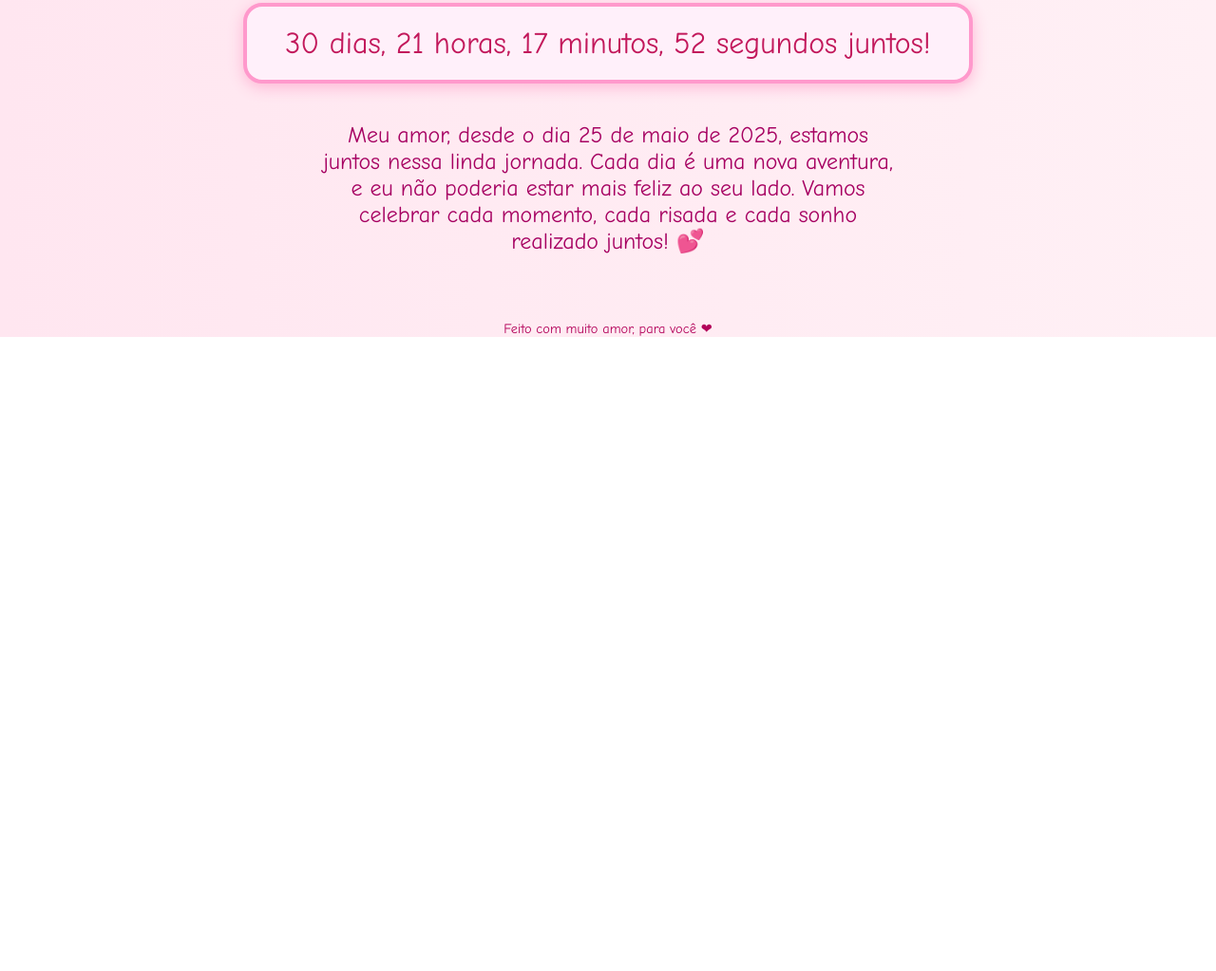
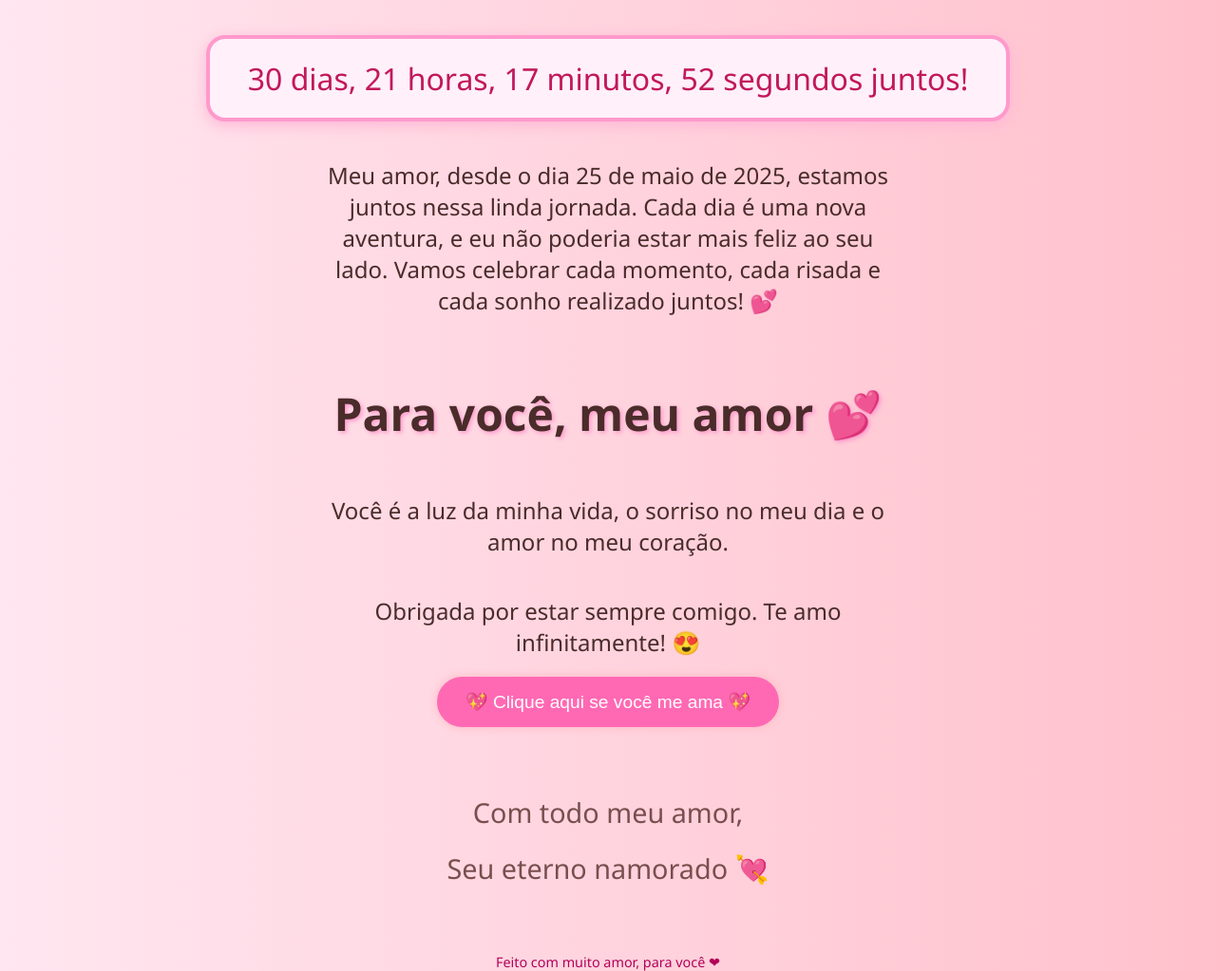
Before and after one commit to D1M13K/My-Princess, a plain HTML site: page index.html in a window 1280 px wide. Shown: the part 926-1949 px from the top of the page at 95% size. Before the commit the page ends 1281 px from the top, so only its background shows below. Drawn offline with Linux system fonts and the light colour scheme.

Commit message:
Update index.html

```diff
--- a/index.html
+++ b/index.html
@@ -185,10 +185,67 @@ do seu…  AMOR💖
   </script>
 
 <!-- ...existing code... -->
+</body>
+</html>
+
+<!DOCTYPE html>
+<html lang="pt-BR">
+<head>
+  <meta charset="UTF-8">
+  <title>Para Meu Amor 💖</title>
+  <style>
+    body {
+      margin: 0;
+      padding: 0;
+      background: linear-gradient(to right, #ffe6f0, #ffc1cc);
+      font-family: 'Segoe UI', sans-serif;
+      text-align: center;
+      color: #4a2c2a;
+    }
+    h1 {
+      margin-top: 50px;
+      font-size: 3em;
+    }
+    p {
+      font-size: 1.5em;
+      margin: 20px;
+    }
+    .heart-button {
+      background-color: #ff69b4;
+      color: white;
+      border: none;
+      padding: 15px 30px;
+      font-size: 1.2em;
+      border-radius: 30px;
+      cursor: pointer;
+      transition: transform 0.3s ease;
+      box-shadow: 0 0 10px #ffb6c1;
+    }
+    .heart-button:hover {
+      transform: scale(1.1);
+      background-color: #ff1493;
+    }
+    .footer {
+      margin-top: 50px;
+      font-size: 1.2em;
+      color: #7a4e4e;
+    }
+  </style>
+</head>
+<body>
+  <h1>Para você, meu amor 💕</h1>
+  <p>Você é a luz da minha vida, o sorriso no meu dia e o amor no meu coração.</p>
+  <p>Obrigada por estar sempre comigo. Te amo infinitamente! 😍</p>
+  <button class="heart-button" onclick="alert('Eu te amo, meu amor! 💖')">
+    💖 Clique aqui se você me ama 💖
+  </button>
+  <div class="footer">
+    <p>Com todo meu amor,</p>
+    <p>Seu eterno namorado 💘</p>
+  </div>
 
 <footer>
     Feito com muito amor, para você ❤
   </footer>
-
 </body>
 </html>
```
